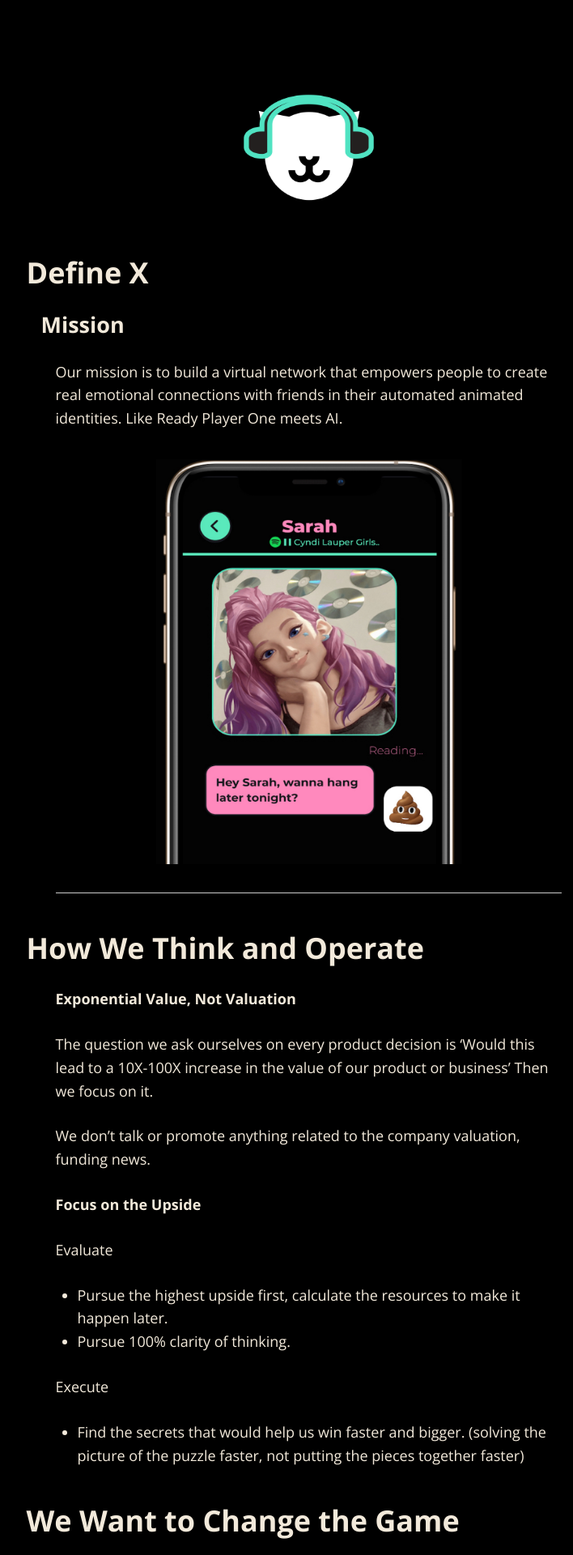
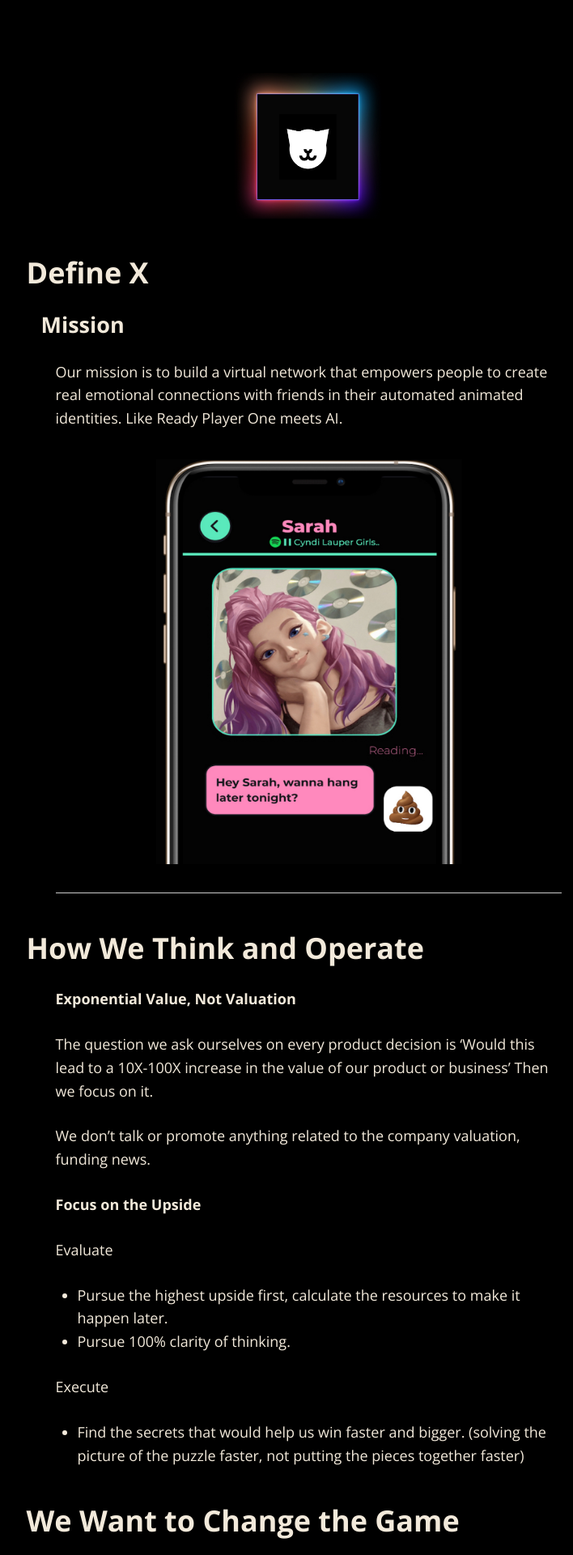
Before and after one commit to tarsmachine/tarsmachine.github.io, a Jekyll site: the page built from index.md, in a window 1280 px wide. Shown: the top 1920 px of the page at 81% size, without its empty margins (259-967 px from the left). Built offline with Jekyll 4.4.1, drawn with Linux system fonts in a browser that asks for light colours; nearby versions of some CDN libraries.

Commit message:
Update index.md

```diff
--- a/index.md
+++ b/index.md
@@ -2,7 +2,7 @@
 layout: default
 ---
 
-<img src="images/icon-AppStore.png" alt="sample image" width="185" height="180">
+<img src="images/X-M1.png" alt="sample image" width="185" height="180">
 
 
 ### Define X
```
